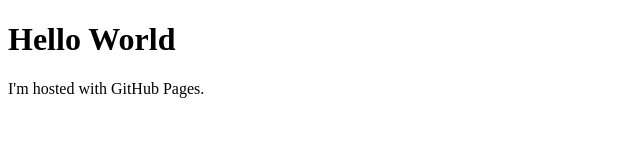
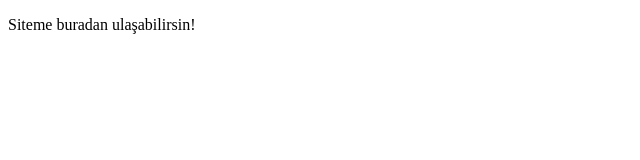
Before and after one commit to gurkangltekin/gurkangltekin.github.io, a plain HTML site: page index.html in a window 1280 px wide. Shown: the whole page, without its empty margins (0-640 px from the left). Drawn offline with Linux system fonts and the light colour scheme.

Commit message:
Update index.html

```diff
--- a/index.html
+++ b/index.html
@@ -1,7 +1,6 @@
 <!DOCTYPE html>
 <html>
 <body>
-<h1>Hello World</h1>
-<p>I'm hosted with GitHub Pages.</p>
+  <p>Siteme <a href: 'https://gurkangltekin.com'>buradan </a>ulaşabilirsin!</p>
 </body>
 </html>
```
